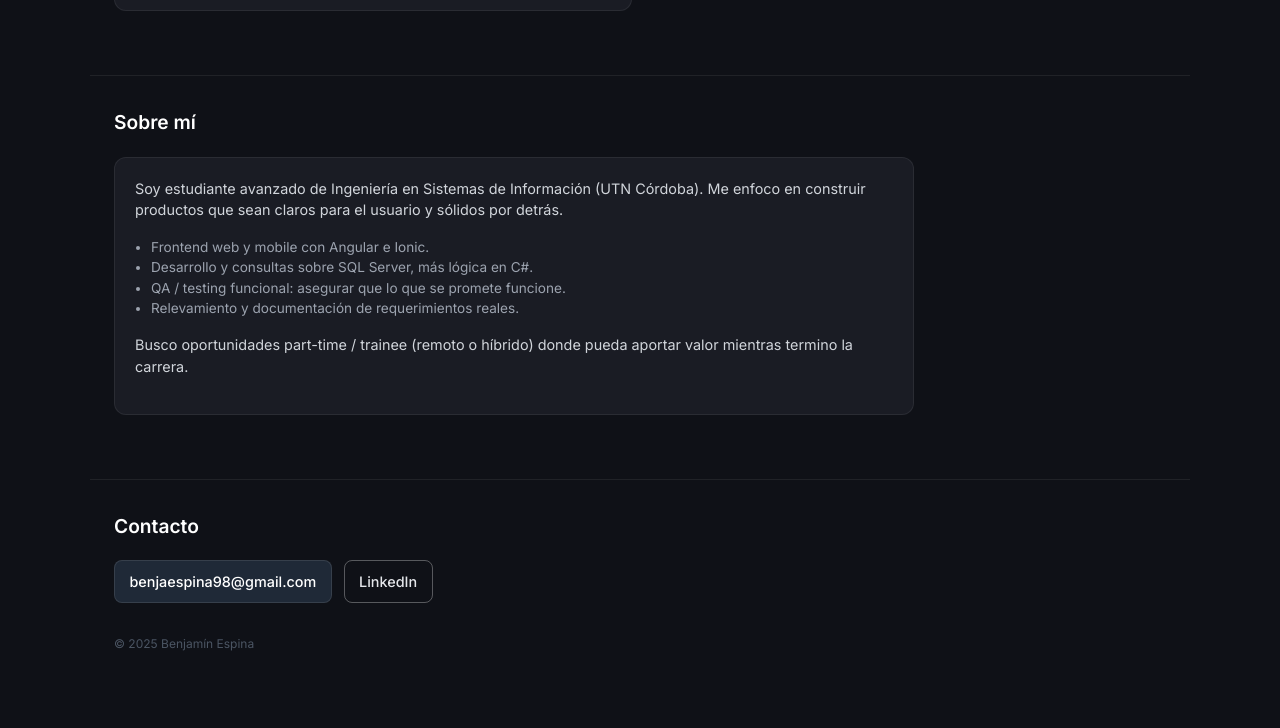
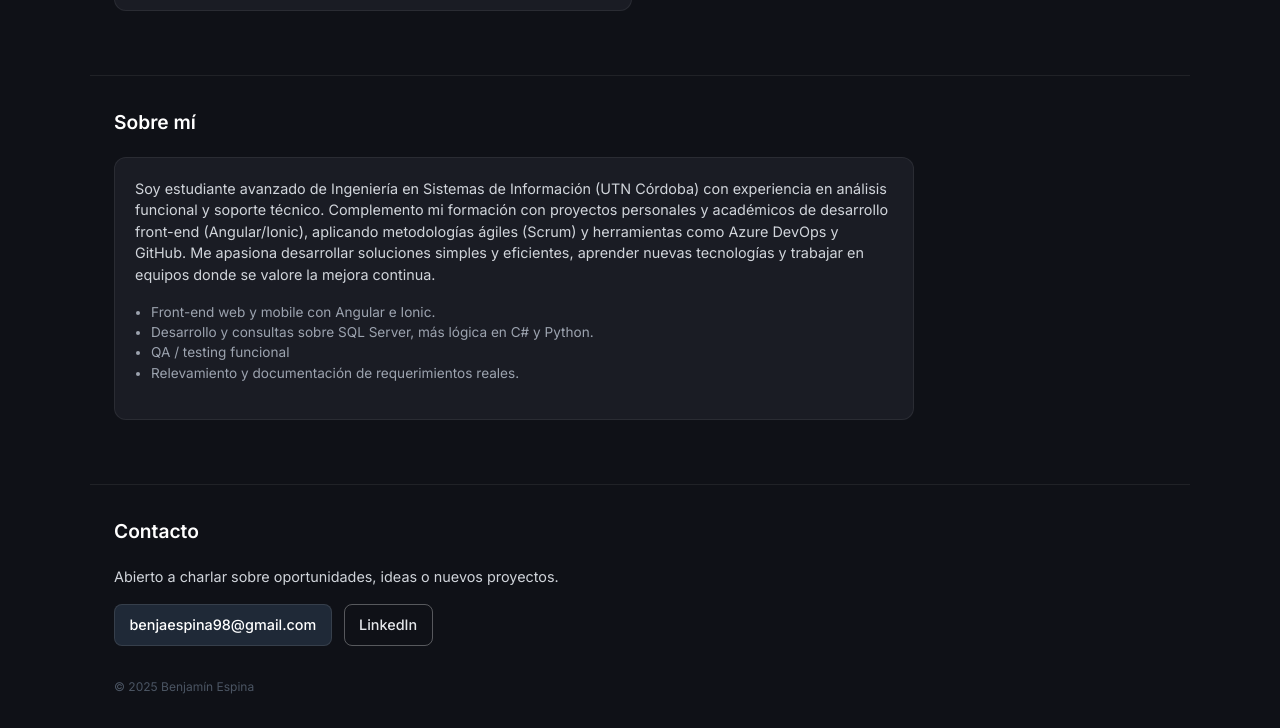
Before and after one commit to benjaespina98/profile, a plain HTML site: page index.html in a window 1280 px wide. Shown: the part 890-1618 px from the top of the page. Before the commit the page ends 1575 px from the top, so only its background shows below. Drawn offline with Linux system fonts and the light colour scheme.

Commit message:
Update contact information

```diff
--- a/index.html
+++ b/index.html
@@ -104,21 +104,24 @@
         <div class="about-wrapper">
             <div class="about-text">
                 <p>
-                    Soy estudiante avanzado de Ingeniería en Sistemas de Información (UTN Córdoba).
-                    Me enfoco en construir productos que sean claros para el usuario y sólidos por detrás.
+                    Soy estudiante avanzado de Ingeniería en Sistemas de Información (UTN Córdoba) con experiencia en
+                    análisis funcional y soporte técnico.
+                    Complemento mi formación con proyectos personales y académicos de desarrollo front-end
+                    (Angular/Ionic), aplicando metodologías ágiles
+                    (Scrum) y herramientas como Azure DevOps y GitHub.
+
+                    Me apasiona desarrollar soluciones simples y eficientes, aprender nuevas tecnologías y trabajar en
+                    equipos donde se valore la mejora
+                    continua.
                 </p>
 
                 <ul class="about-list">
-                    <li>Frontend web y mobile con Angular e Ionic.</li>
-                    <li>Desarrollo y consultas sobre SQL Server, más lógica en C#.</li>
-                    <li>QA / testing funcional: asegurar que lo que se promete funcione.</li>
+                    <li>Front-end web y mobile con Angular e Ionic.</li>
+                    <li>Desarrollo y consultas sobre SQL Server, más lógica en C# y Python.</li>
+                    <li>QA / testing funcional</li>
                     <li>Relevamiento y documentación de requerimientos reales.</li>
                 </ul>
 
-                <p>
-                    Busco oportunidades part-time / trainee (remoto o híbrido) donde pueda aportar valor
-                    mientras termino la carrera.
-                </p>
             </div>
         </div>
     </section>
@@ -127,8 +130,7 @@
     <section id="contacto" class="section container">
         <h2>Contacto</h2>
         <p class="contact-intro">
-            <!-- ¿Te interesa hablar sobre una oportunidad laboral, prácticas, freelance o proyectos? -->
-        </p>
+            Abierto a charlar sobre oportunidades, ideas o nuevos proyectos. </p>
 
         <div class="contact-links">
             <a class="btn" href="mailto:benjaespina98@gmail.com">benjaespina98@gmail.com</a>
```
